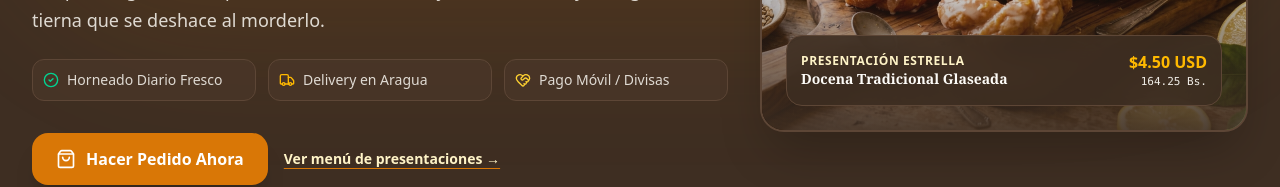
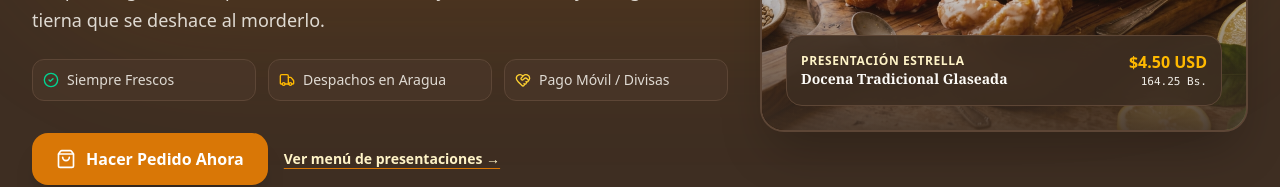
Before and after one commit to rosquetesis/rosqisl, a React (Vite) app: page / in a window 1280 px wide. Shown: the part 448-635 px from the top of the page. Built offline with nearby package versions, Linux system fonts and the light colour scheme; no server answers.

Commit message:
chore(copy): update text highlights in hero section

```diff
--- a/src/components/HeroSection.tsx
+++ b/src/components/HeroSection.tsx
@@ -44,11 +44,11 @@ export const HeroSection: React.FC<HeroSectionProps> = ({
           <div className="grid grid-cols-2 sm:grid-cols-3 gap-3 text-xs sm:text-sm text-[#EFECE6]/90 font-medium">
             <div className="flex items-center gap-2 bg-[#4A3728]/70 p-2.5 rounded-xl border border-[#5D4636]">
               <CheckCircle2 className="w-4 h-4 text-emerald-400 shrink-0" />
-              <span>Horneado Diario Fresco</span>
+              <span>Siempre Frescos</span>
             </div>
             <div className="flex items-center gap-2 bg-[#4A3728]/70 p-2.5 rounded-xl border border-[#5D4636]">
               <Truck className="w-4 h-4 text-amber-400 shrink-0" />
-              <span>Delivery en Aragua</span>
+              <span>Despachos en Aragua</span>
             </div>
             <div className="flex items-center gap-2 bg-[#4A3728]/70 p-2.5 rounded-xl border border-[#5D4636] col-span-2 sm:col-span-1">
               <HeartHandshake className="w-4 h-4 text-amber-300 shrink-0" />
```
